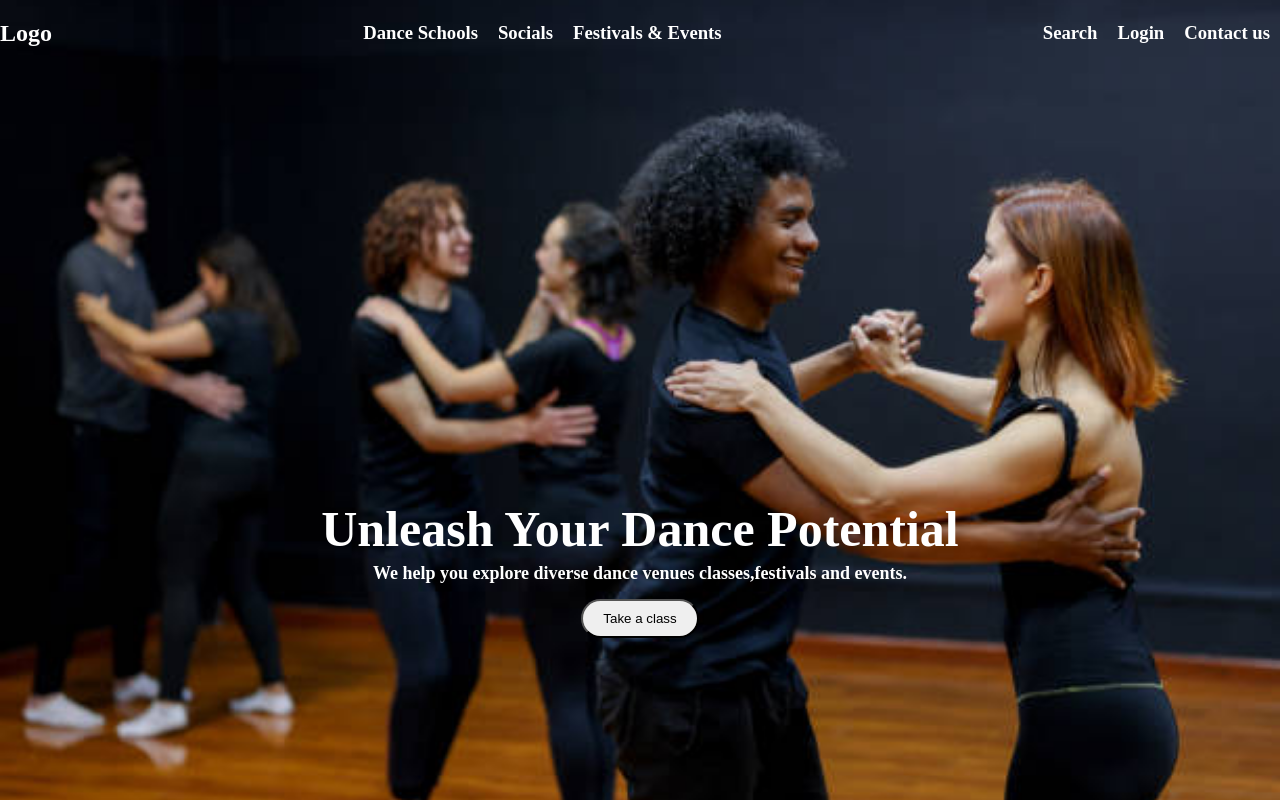
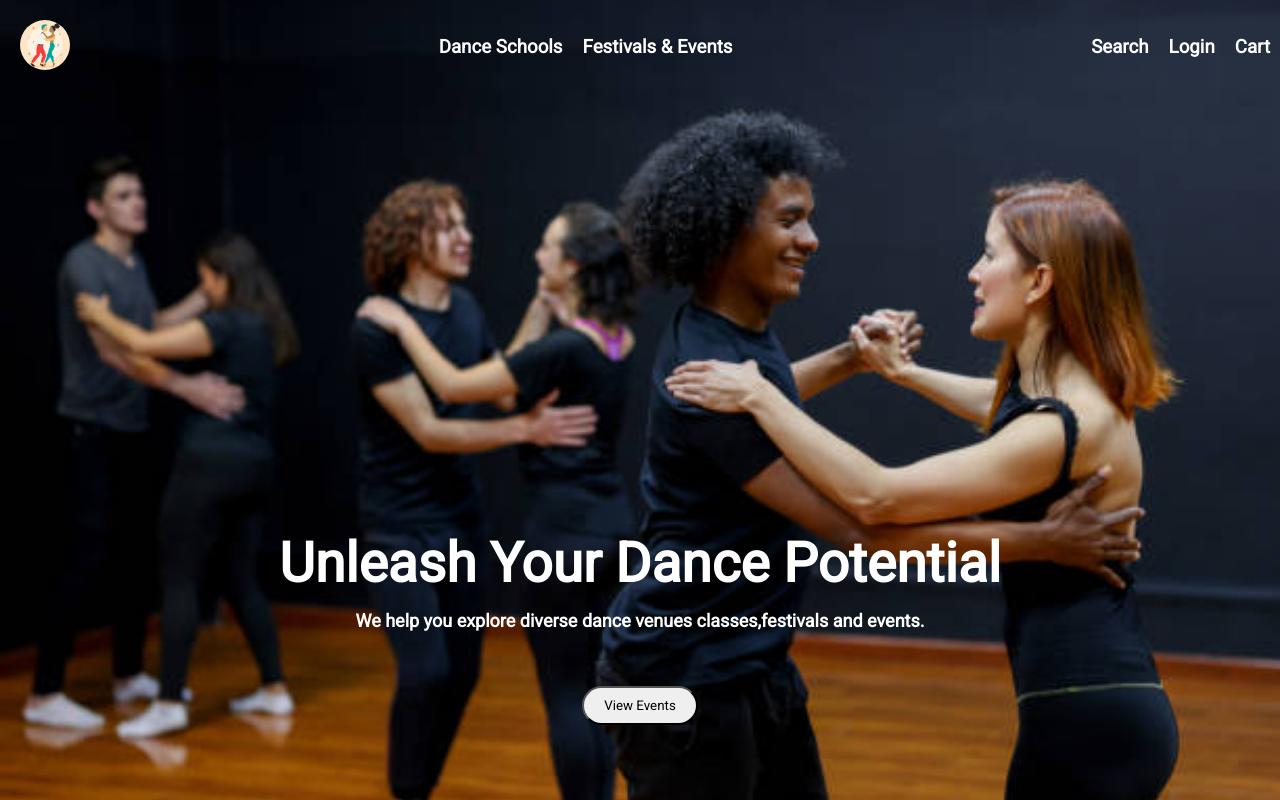
Before and after one commit to codingvaleria/yourdanceplug, a plain HTML site: page home.html in a window 1280 px wide. Drawn offline with Linux system fonts and the light colour scheme.

Commit message:
Add logo and Styles

```diff
--- a/home.css
+++ b/home.css
@@ -1,3 +1,6 @@
+* {
+  font-family: "Roboto", sans-serif;
+}
 body {
   margin: 0;
 }
@@ -24,6 +27,17 @@ h1 {
   align-items: center;
 }
 
+.logo {
+  text-align: center;
+  padding: 20px;
+}
+
+.logo img {
+  width: 50px;
+  height: auto;
+  border-radius: 50%;
+}
+
 .nav-bar {
   display: flex;
   flex: 1;
@@ -32,6 +46,7 @@ h1 {
 
 .nav-bar h3 {
   margin: 0 10px;
+  position: relative;
 }
 
 .login-search {
@@ -48,7 +63,6 @@ h1 {
   flex-direction: column;
   align-items: center;
   margin-top: 400px;
-  /* justify-content: center; */
 }
 
 .caption {
@@ -58,8 +72,8 @@ h1 {
 }
 
 .caption h1 {
-  font-size: 50px;
-  margin-bottom: 5px;
+  font-size: 55px;
+  margin-bottom: 15px;
 }
 
 /* Style the h2 element */
@@ -72,6 +86,7 @@ h1 {
   border-radius: 20px;
   padding: 10px 20px;
   cursor: pointer;
+  margin-top: 40px;
 }
 
 .class-button button:hover {
--- a/home.html
+++ b/home.html
@@ -16,17 +16,17 @@
     <div class="home">
       <div class="navbar-contents">
         <div class="logo">
-          <h2>Logo</h2>
+          <img src="./logo.jpg" alt="logo" />
         </div>
         <div class="nav-bar">
           <h3>Dance Schools</h3>
-          <h3>Socials</h3>
+
           <h3>Festivals & Events</h3>
         </div>
         <div class="login-search">
           <h3>Search</h3>
           <h3>Login</h3>
-          <h3>Contact us</h3>
+          <h3>Cart</h3>
         </div>
       </div>
       <div class="center-contents">
@@ -38,7 +38,7 @@
           </h2>
         </div>
         <div class="class-button">
-          <button>Take a class</button>
+          <button>View Events</button>
         </div>
       </div>
     </div>
```
Also changed, not shown: logo.jpg (added).
